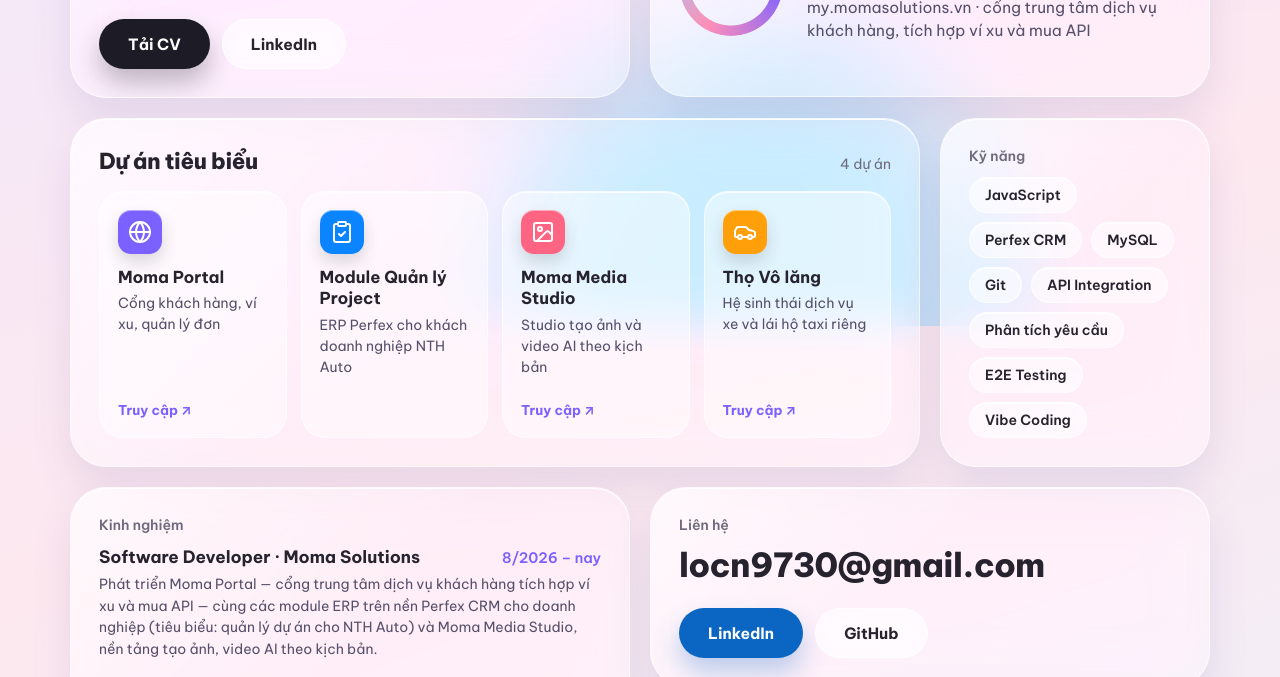
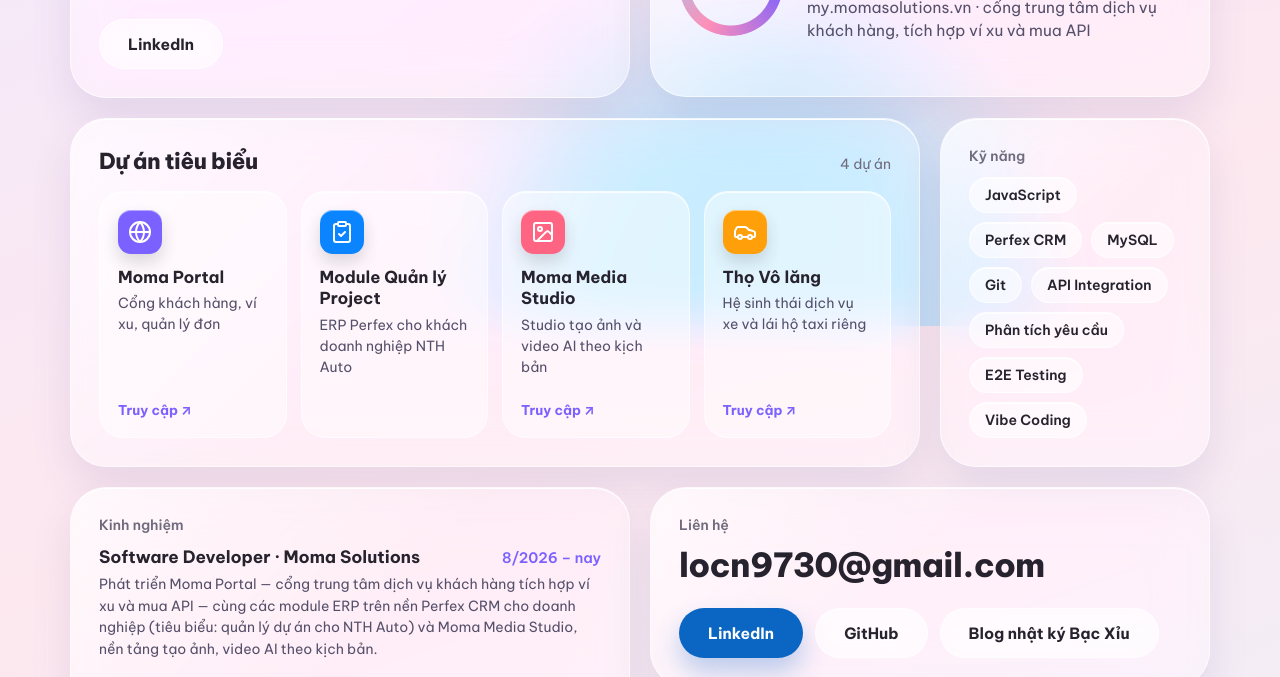
Before and after one commit to DLoc03/portfolio, a plain HTML site: page index.html in a window 1280 px wide. Shown: the part 474-1151 px from the top of the page. Drawn offline with Linux system fonts and the light colour scheme.

Commit message:
Ô Liên hệ: thêm nút Blog nhật ký Bạc Xỉu; tạm ẩn nút Tải CV (cvUrl để trống)

```diff
--- a/assets/app.js
+++ b/assets/app.js
@@ -171,13 +171,16 @@
     var cell = document.getElementById("contactCell");
     if (!cell) return;
     contact = contact || {};
-    if (!contact.email && !contact.linkedin && !contact.github && !contact.phone) { cell.hidden = true; return; }
+    if (!contact.email && !contact.linkedin && !contact.github && !contact.phone && !contact.blog) { cell.hidden = true; return; }
     var actions = "";
     if (contact.linkedin) {
       actions += '<a class="btn btn-linkedin" href="' + esc(contact.linkedin) + '" target="_blank" rel="noopener">LinkedIn</a>';
     }
     if (contact.github) {
       actions += '<a class="btn btn-light" href="' + esc(contact.github) + '" target="_blank" rel="noopener">GitHub</a>';
+    }
+    if (contact.blog) {
+      actions += '<a class="btn btn-light" href="' + esc(contact.blog) + '" target="_blank" rel="noopener">Blog nhật ký Bạc Xỉu</a>';
     }
     if (contact.phone) {
       actions += '<a class="btn btn-light" href="tel:' + esc(contact.phone.replace(/[\s.]/g, "")) + '">' + esc(contact.phone) + "</a>";
--- a/data/profile.json
+++ b/data/profile.json
@@ -14,7 +14,7 @@
     "company": "Moma Solutions",
     "location": "Lâm Đồng · GMT+7",
     "bio": "Lập trình viên tại Moma Solutions, phát triển đa mảng — web, ERP doanh nghiệp và sản phẩm ứng dụng AI — với trọng tâm là Moma Portal, cổng trung tâm của hệ sinh thái dịch vụ Moma.",
-    "cvUrl": "assets/cv.pdf"
+    "cvUrl": ""
   },
   "currentFocus": {
     "label": "Đang phụ trách",
@@ -127,6 +127,7 @@
     "email": "locn9730@gmail.com",
     "phone": "",
     "linkedin": "https://www.linkedin.com/in/locnguyen1502",
-    "github": "https://github.com/DLoc03"
+    "github": "https://github.com/DLoc03",
+    "blog": "https://dloc03.github.io/bac-xiu-lab/"
   }
 }
--- a/index.html
+++ b/index.html
@@ -62,6 +62,6 @@
   <footer class="site-footer" id="siteFooter"></footer>
 </div>
 
-<script src="assets/app.js?v=3"></script>
+<script src="assets/app.js?v=4"></script>
 </body>
 </html>
```
